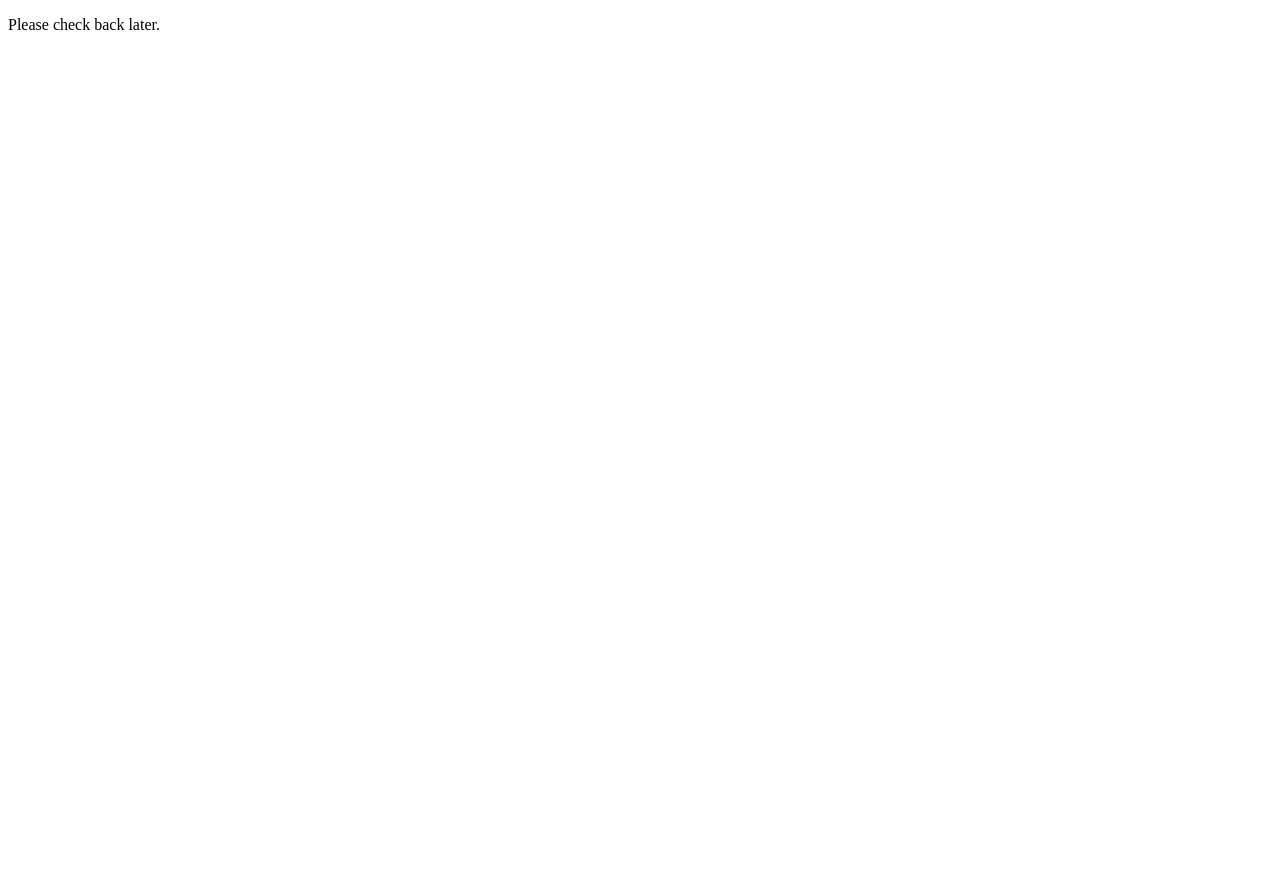
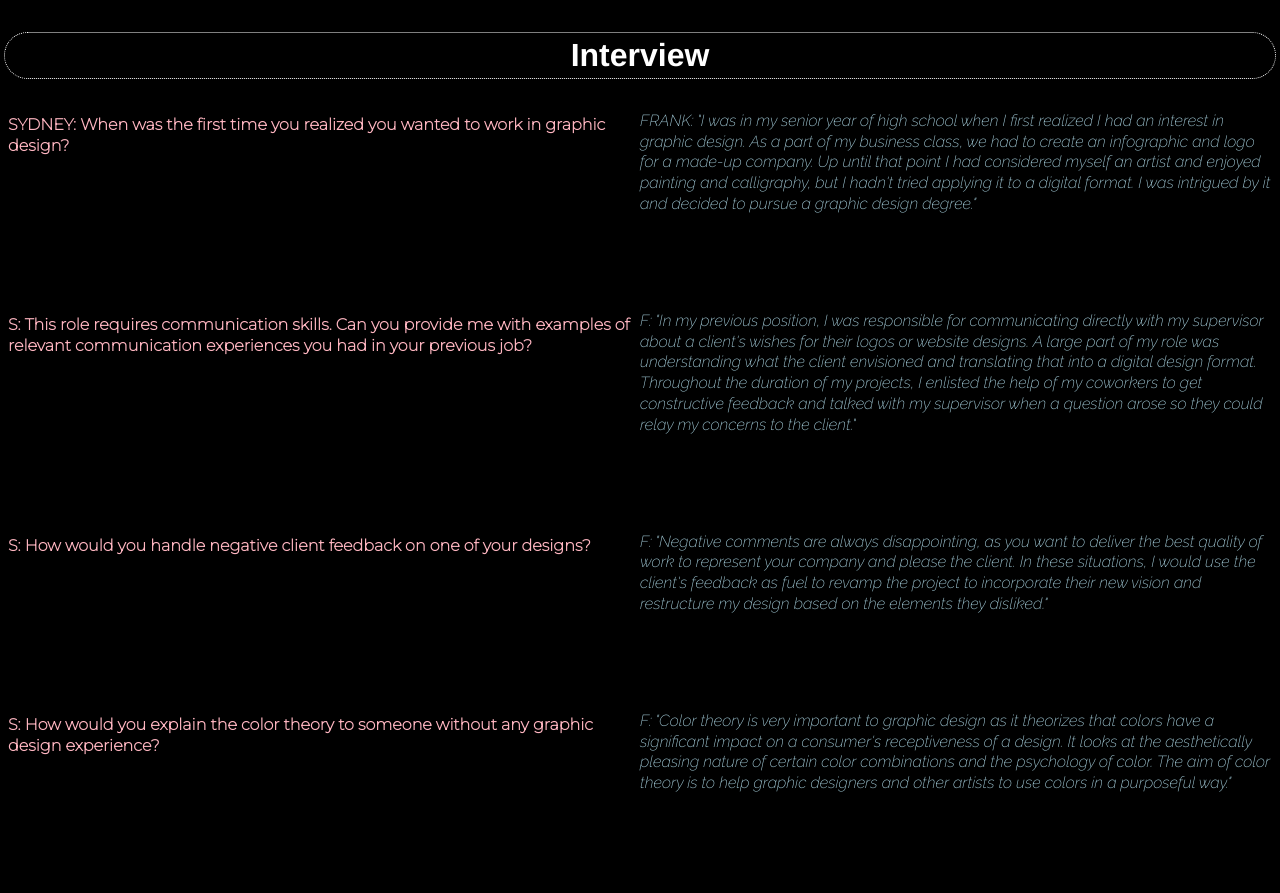
Before and after one commit to sydneyvrbanac/dsgn1374, a plain HTML site: page interview/index.html in a window 1280 px wide. Before the commit the page ends 800 px from the top, so only its background shows below. Drawn offline with Linux system fonts and the light colour scheme.

Commit message:
Add files via upload

```diff
--- a/interview/index.html
+++ b/interview/index.html
@@ -1,7 +1,53 @@
 <!DOCTYPE html>
 <head>
-	<title>A website is never finished</title>
+	<title>Interview</title>
+	<link rel="stylesheet" href="style.css">
+	<meta name="viewport" content="width=device-width">
+	<link rel="preconnect" href="https://fonts.gstatic.com">
+<link href="https://fonts.googleapis.com/css2?family=Montserrat:wght@200&family=Raleway:ital,wght@1,200&display=swap" rel="stylesheet">
 </head>
 <body>
-	<p>Please check back later.</p>
+	<main>
+
+		<header>
+			<h1>Interview</h1>
+		</header>
+
+		<div class="container">
+
+		<div class="q">
+			<h2>SYDNEY: When was the first time you realized you wanted to work in graphic design?</h2>
+		</div>
+
+		<div class="a">
+			<p>FRANK: "I was in my senior year of high school when I first realized I had an interest in graphic design. As a part of my business class, we had to create an infographic and logo for a made-up company. Up until that point I had considered myself an artist and enjoyed painting and calligraphy, but I hadn't tried applying it to a digital format. I was intrigued by it and decided to pursue a graphic design degree."</p>
+		</div>
+
+		<div class="q">
+			<h2>S: This role requires communication skills. Can you provide me with examples of relevant communication experiences you had in your previous job?</h2>
+		</div>
+
+		<div class="a">
+			<p>F: "In my previous position, I was responsible for communicating directly with my supervisor about a client's wishes for their logos or website designs. A large part of my role was understanding what the client envisioned and translating that into a digital design format. Throughout the duration of my projects, I enlisted the help of my coworkers to get constructive feedback and talked with my supervisor when a question arose so they could relay my concerns to the client."</p>
+		</div>
+
+		<div class="q">
+			<h2>S: How would you handle negative client feedback on one of your designs?</h2>
+		</div>
+
+		<div class="a">
+			<p>F: "Negative comments are always disappointing, as you want to deliver the best quality of work to represent your company and please the client. In these situations, I would use the client's feedback as fuel to revamp the project to incorporate their new vision and restructure my design based on the elements they disliked."</p>
+		</div>
+
+		<div class="q">
+			<h2>S: How would you explain the color theory to someone without any graphic design experience?</h2>
+		</div>
+
+		<div class="a">
+			<p>F: "Color theory is very important to graphic design as it theorizes that colors have a significant impact on a consumer's receptiveness of a design. It looks at the aesthetically pleasing nature of certain color combinations and the psychology of color. The aim of color theory is to help graphic designers and other artists to use colors in a purposeful way."</p>
+		</div>
+
+	</div>
+
+	</main>
 </body>
--- /dev/null
+++ b/interview/style.css
@@ -0,0 +1,66 @@
+/* Interview */
+
+* {
+	box-sizing: border-box;
+}
+
+body {
+	background-color: black;
+	color: black;
+	font-family: Helvetica, Arial, sans-serif;
+	font-weight: normal;
+	line-height: 1.4;
+	font-size: 16px;
+	margin: 0.25em;
+}
+
+
+.container{
+	display: grid;
+	grid-template-columns: 100%
+}
+
+@media (min-width: 40em) {
+	.container {
+		grid-template-columns: 50% 50%;
+	}
+}
+
+.q{
+	font-family: 'Montserrat', sans-serif;
+	padding: 0.25em;
+	color: lightpink;
+}
+
+.a{
+	font-family: 'Raleway', sans-serif;
+	padding: 0.5;
+	margin-bottom: 5em;
+	color: lightblue;
+}
+
+h2, p {
+	margin: 0 0 1em 0;
+	font-size: 1em;
+	padding: 0;
+	line-height: 1.3;
+	vertical-align: baseline;
+}
+
+main {
+	margin-left: auto;
+	margin-width: 60em;
+	margin-right: auto;
+}
+
+h1 {
+
+	border-radius: 1em;
+	border: 1px dotted;
+}
+
+header {
+	text-align: center;
+	margin: 2em 0;
+	color: white;
+}
```
